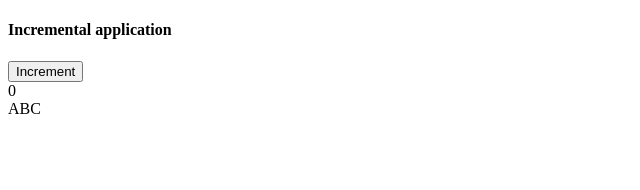
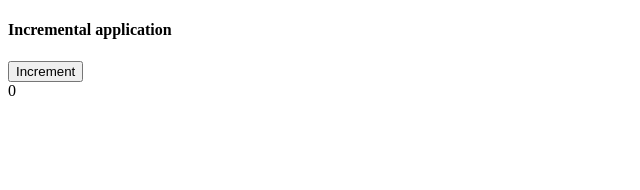
Before and after one commit to yura-moryliak/ymrlk-blog, an Angular app: page / in a window 1280 px wide. Shown: the top 190 px of the page, without its empty margins (0-640 px from the left). Built offline with nearby package versions, Linux system fonts and the light colour scheme.

Commit message:
Dummy commit before real development @3

```diff
--- a/src/app/app.component.html
+++ b/src/app/app.component.html
@@ -5,6 +5,4 @@
   <button (click)="count()">Increment</button>
   <div>{{ counter() }}</div>
 
-  <span>ABC</span>
-
 </div>
```
